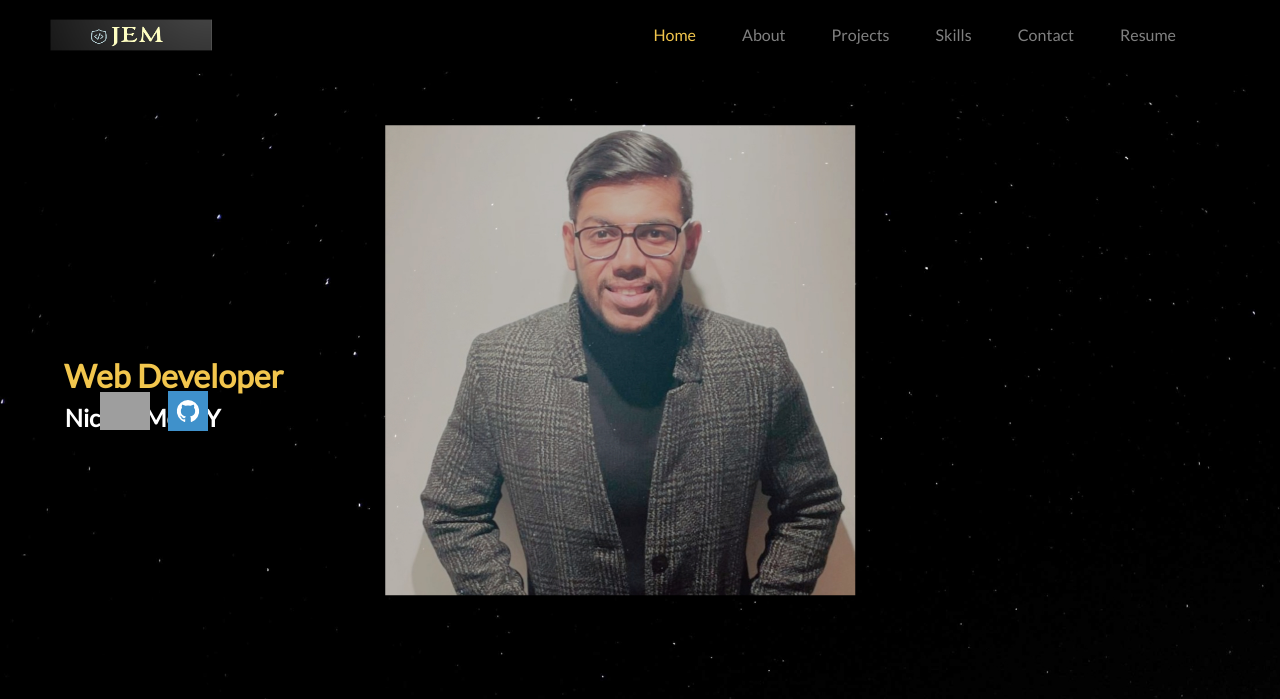
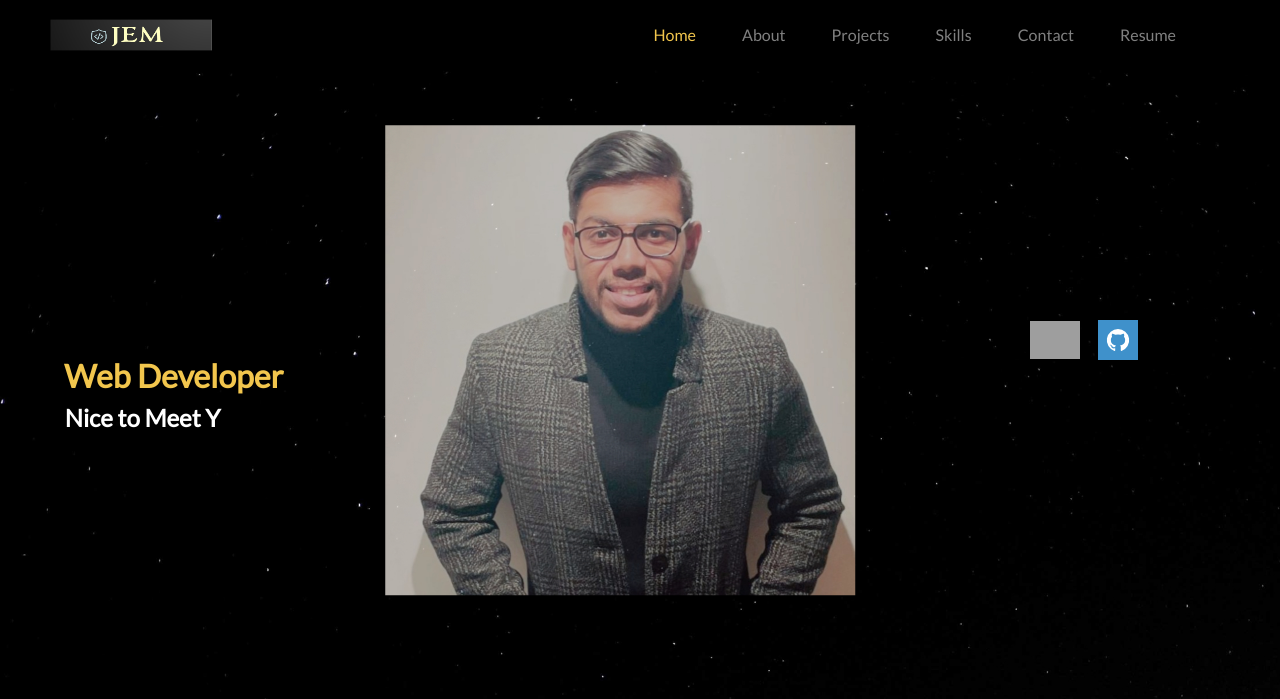
Before and after one commit to jerrineldo/Portfolio, a PHP site: page / in a window 1280 px wide. Shown: the top 699 px of the page. Run offline with PHP 8.4, Linux system fonts and the light colour scheme; some libraries are stand-ins or nearby versions; grey boxes are pictures that could not be loaded.

Commit message:
home-page style change

```diff
--- a/css/main.css
+++ b/css/main.css
@@ -122,10 +122,10 @@ html {
 
 .socialsList {
   display: inline-block;
-  top: 391px;
+  top:20em;
   position: absolute;
   display: inline-block;
-  left: 50px;
+  right: 50px;
   width: 250px;
 }
 .socialsList li {
```
